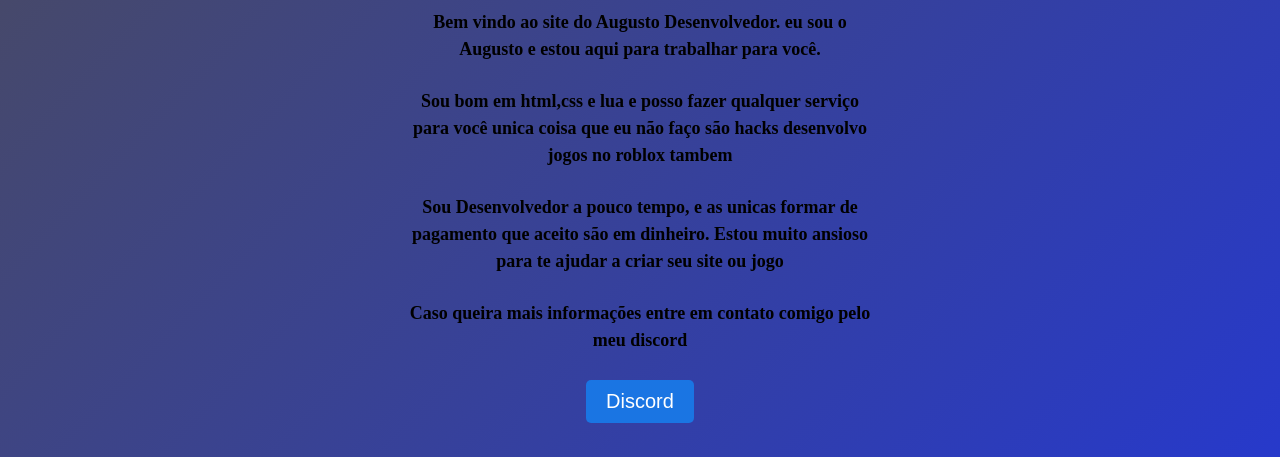
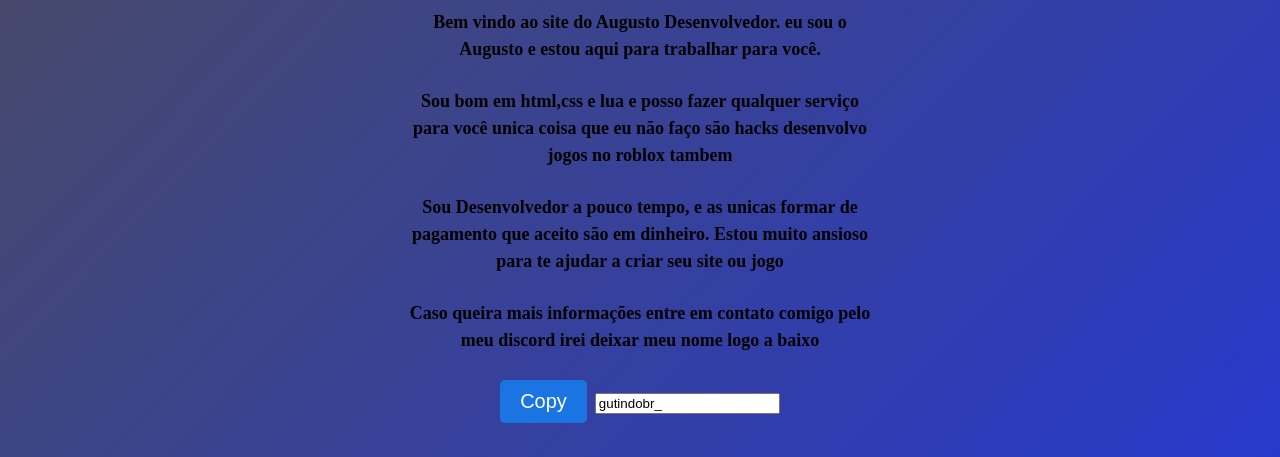
Before and after one commit to Gutindobr/my-project, a plain HTML site: page index.html in a window 1280 px wide. Shown: the part 495-952 px from the top of the page. Drawn offline with Linux system fonts and the light colour scheme.

Commit message:
Update index.html

```diff
--- a/index.html
+++ b/index.html
@@ -58,7 +58,7 @@
         <p>Bem vindo ao site do Augusto Desenvolvedor. eu sou o Augusto e estou aqui para trabalhar para você. </p>
  <p>Sou bom em html,css e lua e posso fazer qualquer serviço para você unica coisa que eu não faço são hacks desenvolvo jogos no roblox tambem </p>
  <p>Sou Desenvolvedor a pouco tempo, e as unicas formar de pagamento que aceito são em dinheiro. Estou muito ansioso para te ajudar a criar seu site ou jogo</p>
- <p>Caso queira mais informações entre em contato comigo pelo meu discord</p>
+ <p>Caso queira mais informações entre em contato comigo pelo meu discord irei deixar meu nome logo a baixo</p>
 
  <div class="container">
      <div class="bolhas">
@@ -101,8 +101,5 @@
      </div>
         </div>
 
-         <a href="https://discord.gg/B3PZvdfd" target="_blank" rel="noopener">
-            <button type="button" class="discord-button">
-              Discord
-            </button>
-          </a>
+        <button id="copy-button" type="button">Copy</button>
+<input type="text" id="copy-input" value="gutindobr_" readonly>
```
